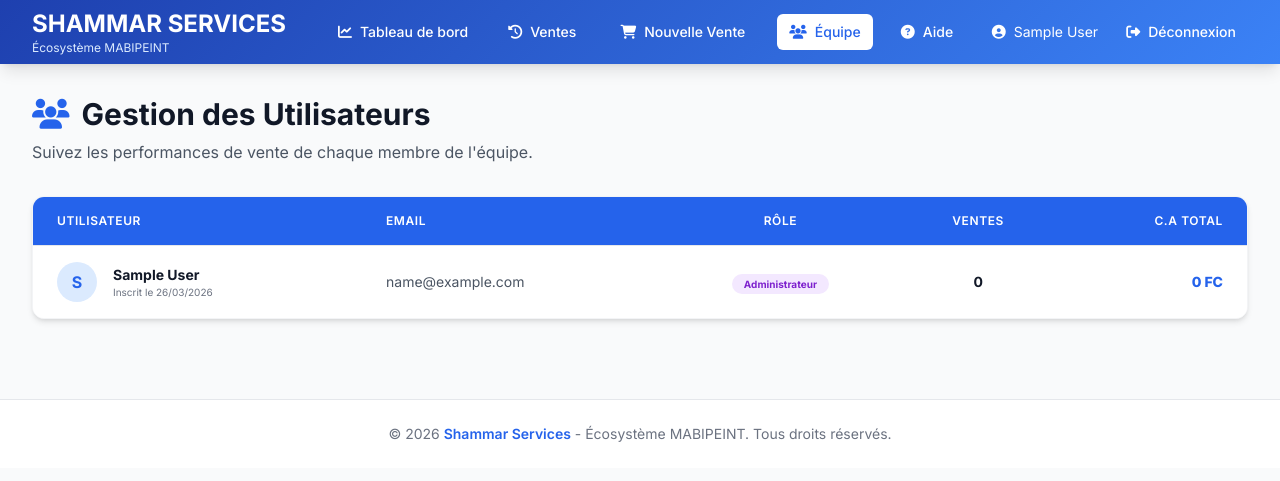
After one commit to chadrackmbupiokajess/Shammar-Services, a Django app: page /utilisateurs/ in a window 1280 px wide. The commit adds this page. Shown: the top 481 px of the page. Run offline with Django 5.2, Linux system fonts and the light colour scheme; the visitor is signed in with stand-in values (Sample User, id 1); data comes from the database, SQL or seed files in the repository; data that the repository does not hold is empty; some libraries are stand-ins or nearby versions.

Commit message:
ajout gestion de role

```diff
--- a/mabipint/templates/mabipint/base.html
+++ b/mabipint/templates/mabipint/base.html
@@ -106,6 +106,13 @@
                         <a href="{% url 'devis_create' %}" class="{% if url_name == 'devis_create' %}bg-white text-blue-600{% else %}text-white hover:bg-blue-700{% endif %} px-4 py-2 rounded-md text-sm font-medium transition flex items-center">
                             <i class="fas fa-shopping-cart mr-2"></i>Nouvelle Vente
                         </a>
+
+                        {% if user.is_superuser %}
+                        <a href="{% url 'user_list' %}" class="{% if url_name == 'user_list' %}bg-white text-blue-600{% else %}text-white hover:bg-blue-700{% endif %} px-3 py-2 rounded-md text-sm font-medium transition flex items-center">
+                            <i class="fas fa-users mr-2"></i>Équipe
+                        </a>
+                        {% endif %}
+
                         <a href="{% url 'aide_statuts' %}" class="{% if url_name == 'aide_statuts' %}bg-white text-blue-600{% else %}text-white hover:bg-blue-700{% endif %} px-3 py-2 rounded-md text-sm font-medium transition flex items-center">
                             <i class="fas fa-question-circle mr-2"></i>Aide
                         </a>
@@ -136,7 +143,7 @@
             </div>
         </div>
 
-        <!-- Menu Mobile (Caché par défaut) -->
+        <!-- Menu Mobile -->
         <div id="mobile-menu" class="hidden md:hidden">
             <div class="px-2 pt-2 pb-3 space-y-1">
                 <a href="{% url 'dashboard' %}" class="{% if url_name == 'dashboard' %}bg-white text-blue-600{% else %}text-white hover:bg-blue-700{% endif %} block px-3 py-2 rounded-md text-base font-medium">
@@ -148,6 +155,13 @@
                 <a href="{% url 'devis_create' %}" class="{% if url_name == 'devis_create' %}bg-white text-blue-600{% else %}text-white hover:bg-blue-700{% endif %} block px-3 py-2 rounded-md text-base font-medium">
                     <i class="fas fa-shopping-cart mr-2"></i>Nouvelle Vente
                 </a>
+
+                {% if user.is_superuser %}
+                <a href="{% url 'user_list' %}" class="{% if url_name == 'user_list' %}bg-white text-blue-600{% else %}text-white hover:bg-blue-700{% endif %} block px-3 py-2 rounded-md text-base font-medium">
+                    <i class="fas fa-users mr-2"></i>Équipe
+                </a>
+                {% endif %}
+
                 <a href="{% url 'aide_statuts' %}" class="{% if url_name == 'aide_statuts' %}bg-white text-blue-600{% else %}text-white hover:bg-blue-700{% endif %} block px-3 py-2 rounded-md text-base font-medium">
                     <i class="fas fa-question-circle mr-2"></i>Aide
                 </a>
--- /dev/null
+++ b/mabipint/templates/mabipint/user_list.html
@@ -0,0 +1,67 @@
+{% extends 'mabipint/base.html' %}
+
+{% block title %}Utilisateurs - MABIPEINT{% endblock %}
+
+{% block content %}
+<div class="max-w-7xl mx-auto px-4 sm:px-6 lg:px-8">
+
+    <!-- En-tête -->
+    <div class="mb-8">
+        <h1 class="text-3xl font-bold text-gray-900">
+            <i class="fas fa-users text-blue-600 mr-3"></i>Gestion des Utilisateurs
+        </h1>
+        <p class="text-gray-600 mt-2">Suivez les performances de vente de chaque membre de l'équipe.</p>
+    </div>
+
+    <!-- Liste des utilisateurs -->
+    <div class="bg-white rounded-xl shadow-md overflow-hidden border border-gray-100">
+        <div class="overflow-x-auto">
+            <table class="min-w-full divide-y divide-gray-200">
+                <thead class="bg-blue-600">
+                    <tr>
+                        <th class="px-6 py-4 text-left text-xs font-semibold text-white uppercase tracking-wider">Utilisateur</th>
+                        <th class="px-6 py-4 text-left text-xs font-semibold text-white uppercase tracking-wider">Email</th>
+                        <th class="px-6 py-4 text-center text-xs font-semibold text-white uppercase tracking-wider">Rôle</th>
+                        <th class="px-6 py-4 text-center text-xs font-semibold text-white uppercase tracking-wider">Ventes</th>
+                        <th class="px-6 py-4 text-right text-xs font-semibold text-white uppercase tracking-wider">C.A Total</th>
+                    </tr>
+                </thead>
+                <tbody class="bg-white divide-y divide-gray-200">
+                    {% for item in user_data %}
+                    <tr class="hover:bg-blue-50 transition">
+                        <td class="px-6 py-4 whitespace-nowrap">
+                            <div class="flex items-center">
+                                <div class="h-10 w-10 rounded-full bg-blue-100 flex items-center justify-center text-blue-600 font-bold">
+                                    {{ item.user.username|first|upper }}
+                                </div>
+                                <div class="ml-4">
+                                    <div class="text-sm font-bold text-gray-900">{{ item.user.get_full_name|default:item.user.username }}</div>
+                                    <div class="text-[10px] text-gray-500">Inscrit le {{ item.user.date_joined|date:"d/m/Y" }}</div>
+                                </div>
+                            </div>
+                        </td>
+                        <td class="px-6 py-4 whitespace-nowrap">
+                            <div class="text-sm text-gray-600">{{ item.user.email|default:"---" }}</div>
+                        </td>
+                        <td class="px-6 py-4 whitespace-nowrap text-center">
+                            {% if item.user.is_superuser %}
+                            <span class="px-3 py-1 text-[10px] font-bold rounded-full bg-purple-100 text-purple-700">Administrateur</span>
+                            {% else %}
+                            <span class="px-3 py-1 text-[10px] font-bold rounded-full bg-gray-100 text-gray-600">Utilisateur</span>
+                            {% endif %}
+                        </td>
+                        <td class="px-6 py-4 whitespace-nowrap text-center">
+                            <div class="text-sm font-bold text-gray-900">{{ item.total_ventes }}</div>
+                        </td>
+                        <td class="px-6 py-4 whitespace-nowrap text-right text-sm font-black text-blue-600">
+                            {{ item.ca_total|floatformat:0 }} FC
+                        </td>
+                    </tr>
+                    {% endfor %}
+                </tbody>
+            </table>
+        </div>
+    </div>
+
+</div>
+{% endblock %}
--- a/mabipint/urls.py
+++ b/mabipint/urls.py
@@ -8,6 +8,9 @@ urlpatterns = [
 
     # Dashboard
     path('', views.dashboard, name='dashboard'),
+
+    # Utilisateurs (Admin seulement)
+    path('utilisateurs/', views.user_list, name='user_list'),
 
     # Aide
     path('aide/statuts/', views.aide_statuts, name='aide_statuts'),
--- a/mabipint/views.py
+++ b/mabipint/views.py
@@ -1,6 +1,7 @@
 from django.shortcuts import render, redirect, get_object_or_404
-from django.contrib.auth.decorators import login_required
+from django.contrib.auth.decorators import login_required, user_passes_test
 from django.contrib.auth import login, logout, authenticate
+from django.contrib.auth.models import User
 from django.contrib import messages
 from django.http import HttpResponse, Http404
 from django.db import transaction
@@ -44,7 +45,6 @@ def logout_view(request):
 @login_required
 def dashboard(request):
     """Tableau de bord principal (Filtré par rôle)"""
-    # Si superutilisateur, voir tout. Sinon, voir uniquement ses propres ventes.
     if request.user.is_superuser:
         user_devis = Devis.objects.all()
     else:
@@ -53,7 +53,6 @@ def dashboard(request):
     devis_list = user_devis.order_by('-date_creation')[:10]
     now = timezone.now()
 
-    # Récupérer la date de filtrage si elle existe
     date_filter_str = request.GET.get('date_filter')
     if date_filter_str:
         try:
@@ -64,28 +63,16 @@ def dashboard(request):
     else:
         reference_date = now
 
-    # Statistiques de base
     total_devis = user_devis.count()
     devis_paye = user_devis.filter(statut='paye').count()
-
-    # Chiffre d'affaires total
     chiffre_affaires_total = sum(v.total_general for v in user_devis)
 
-    # Chiffre d'affaires par période
-    # Aujourd'hui
     ca_aujourdhui = sum(v.total_general for v in user_devis.filter(date_creation__date=now.date()))
-
-    # Cette semaine
     debut_semaine = now - timedelta(days=now.weekday())
     ca_semaine = sum(v.total_general for v in user_devis.filter(date_creation__gte=debut_semaine))
-
-    # Ce mois-ci
     ca_mois = sum(v.total_general for v in user_devis.filter(date_creation__month=now.month, date_creation__year=now.year))
-
-    # Cette année
     ca_annee = sum(v.total_general for v in user_devis.filter(date_creation__year=now.year))
 
-    # Données pour le graphique
     graph_labels = []
     graph_data = []
     for i in range(6, -1, -1):
@@ -112,6 +99,27 @@ def dashboard(request):
 
 
 @login_required
+@user_passes_test(lambda u: u.is_superuser)
+def user_list(request):
+    """Liste des utilisateurs et leurs performances (Admin seulement)"""
+    users = User.objects.all().order_by('-date_joined')
+    user_data = []
+
+    for user in users:
+        ventes = Devis.objects.filter(created_by=user)
+        total_ventes = ventes.count()
+        ca_total = sum(v.total_general for v in ventes)
+
+        user_data.append({
+            'user': user,
+            'total_ventes': total_ventes,
+            'ca_total': ca_total
+        })
+
+    return render(request, 'mabipint/user_list.html', {'user_data': user_data})
+
+
+@login_required
 def devis_list(request):
     """Liste de tous les devis (Filtrée par rôle) avec pagination et recherche AJAX"""
     if request.user.is_superuser:
@@ -119,7 +127,6 @@ def devis_list(request):
     else:
         devis_queryset = Devis.objects.filter(created_by=request.user).order_by('-date_creation')
 
-    # Paramètre de recherche
     search_query = request.GET.get('search')
     if search_query:
         from django.db.models import Q
@@ -128,7 +135,6 @@ def devis_list(request):
             Q(client_nom__icontains=search_query)
         )
 
-    # Pagination
     paginator = Paginator(devis_queryset, 10)
     page_number = request.GET.get('page')
     devis_list = paginator.get_page(page_number)
@@ -148,7 +154,6 @@ def devis_list(request):
 def devis_detail(request, pk):
     """Détail d'un devis (Sécurisé par rôle)"""
     devis = get_object_or_404(Devis, pk=pk)
-    # Sécurité : vérifier que le devis appartient à l'utilisateur OU que l'utilisateur est admin
     if not request.user.is_superuser and devis.created_by != request.user:
         raise Http404("Vous n'avez pas l'autorisation de voir cette vente.")
     return render(request, 'mabipint/devis_detail.html', {'devis': devis})
@@ -191,7 +196,6 @@ def devis_create(request):
 def devis_edit(request, pk):
     """Modifier un devis existant (Sécurisé par rôle)"""
     devis = get_object_or_404(Devis, pk=pk)
-    # Sécurité : Admin peut tout modifier, sinon seulement ses propres ventes
     if not request.user.is_superuser and devis.created_by != request.user:
         raise Http404("Modification interdite.")
 
@@ -240,7 +244,6 @@ def devis_edit(request, pk):
 def devis_delete(request, pk):
     """Supprimer un devis (Sécurisé par rôle)"""
     devis = get_object_or_404(Devis, pk=pk)
-    # Sécurité
     if not request.user.is_superuser and devis.created_by != request.user:
         raise Http404("Suppression interdite.")
 
@@ -257,7 +260,6 @@ def devis_delete(request, pk):
 def devis_pdf(request, pk):
     """Générer un PDF du devis (Sécurisé par rôle)"""
     devis = get_object_or_404(Devis, pk=pk)
-    # Sécurité
     if not request.user.is_superuser and devis.created_by != request.user:
         raise Http404("Visualisation interdite.")
 
```
Also changed, not shown: mabipint/admin.py (+29 -4 lines).
